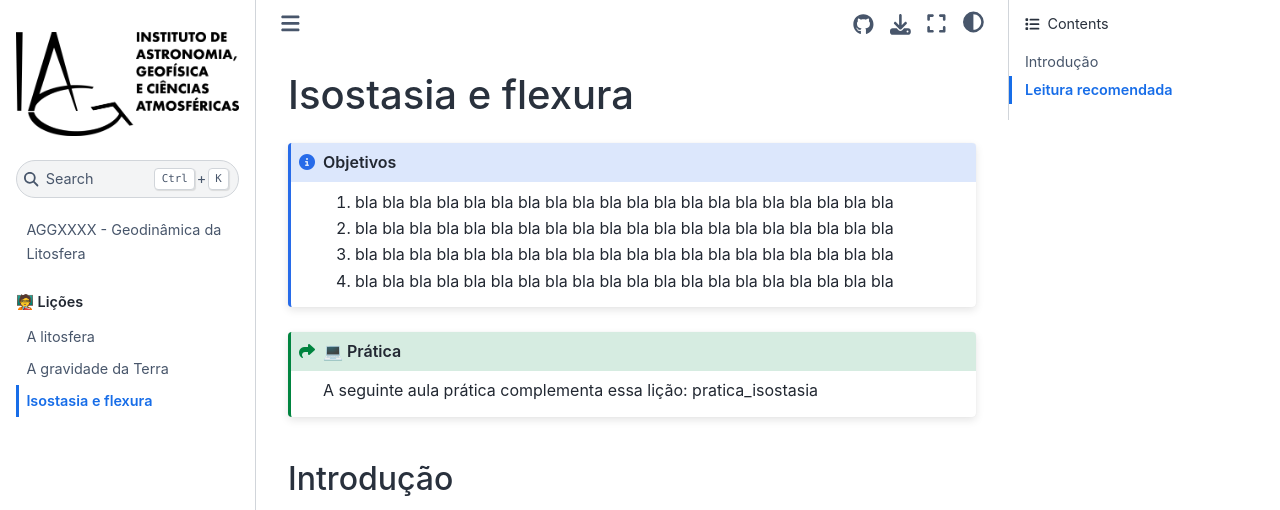
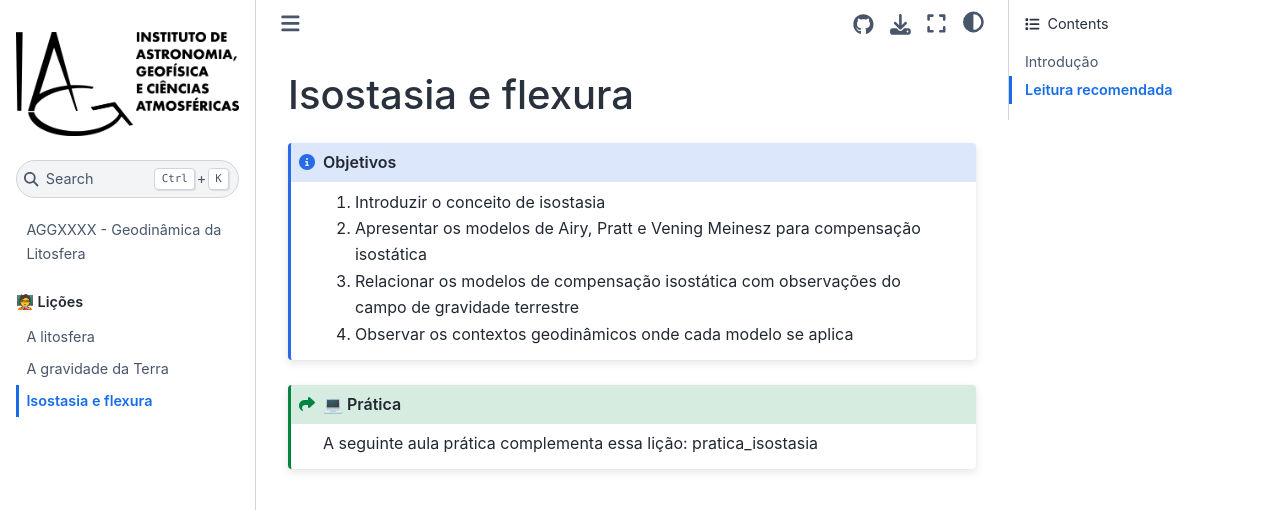
Before and after one commit to leouieda/concurso-usp-aula-2023, a Jupyter Book: the page built from licoes/licao3.md, in a window 1280 px wide and 900 px high, cut to the strip 0-510 px from the top of the window. Built offline with Jupyter Book 1.0.4 settings and Sphinx 7.4.7 and the Sphinx Book theme 1.1.4, drawn with Linux system fonts in a browser that asks for light colours; pages that are not in the unit, such as notebooks, are missing from menus; cross-references to code outside the pages are shown as plain code.

Commit message:
Fix some minor things

````diff
--- a/licoes/licao3.md
+++ b/licoes/licao3.md
@@ -4,10 +4,10 @@
 ```{admonition} Objetivos
 :class: note
 
-1. bla bla bla bla bla bla bla bla bla bla bla bla bla bla bla bla bla bla bla bla
-1. bla bla bla bla bla bla bla bla bla bla bla bla bla bla bla bla bla bla bla bla
-1. bla bla bla bla bla bla bla bla bla bla bla bla bla bla bla bla bla bla bla bla
-1. bla bla bla bla bla bla bla bla bla bla bla bla bla bla bla bla bla bla bla bla
+1. Introduzir o conceito de isostasia
+1. Apresentar os modelos de Airy, Pratt e Vening Meinesz para compensação isostática
+1. Relacionar os modelos de compensação isostática com observações do campo de gravidade terrestre
+1. Observar os contextos geodinâmicos onde cada modelo se aplica
 
 ```
 
````
Also changed, not shown: other parts of licoes/licao3.md (+1 -0 lines), index.md (+4 -1 lines), references.bib (+6 -8 lines), slides/slides.md (+1 -0 lines).
